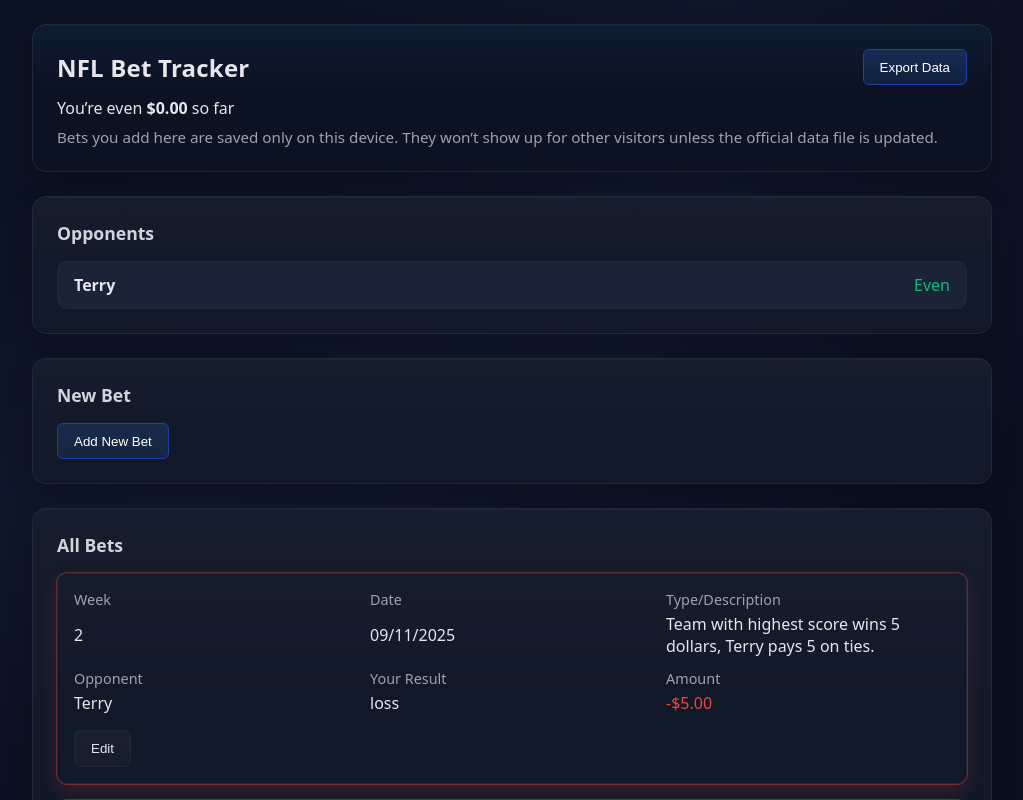
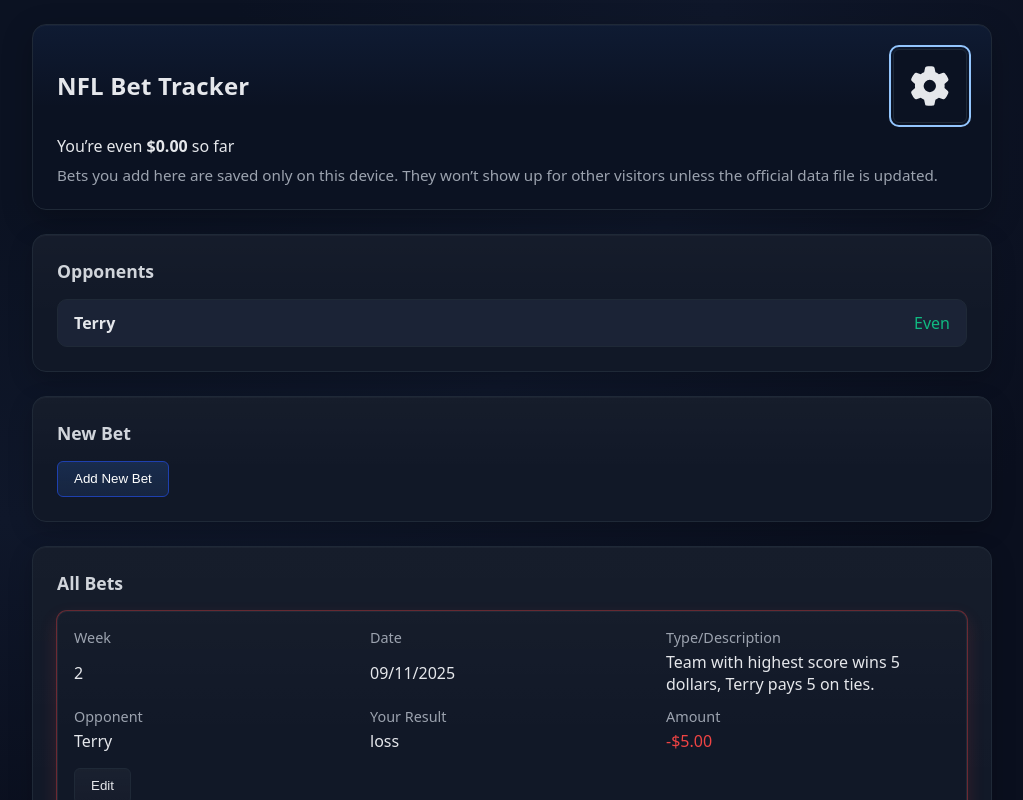
Before and after one commit to mgooood/nfl-bet-tracker, a React (Vite) app: page / in a window 1280 px wide. Shown: the top 800 px of the page, without its empty margins (128-1151 px from the left). Built offline with nearby package versions, Linux system fonts and the light colour scheme.

Commit message:
made some improvements: - add clear local storage button - added gear button to hide clear and export buttons - styled these new features

```diff
--- a/src/App.jsx
+++ b/src/App.jsx
@@ -3,7 +3,7 @@
 import OpponentSummary from './components/OpponentSummary.jsx'
 import AddBetForm from './components/AddBetForm.jsx'
 import BetsList from './components/BetsList.jsx'
-import { readLocalBets, saveLocalBets, fetchPublicBets } from './utils/storage.js'
+import { readLocalBets, saveLocalBets, fetchPublicBets, clearLocalBets } from './utils/storage.js'
 import { normalizeBet, signedAmountForBet } from './utils/format.js'
 
 function App() {
@@ -91,9 +91,35 @@
     URL.revokeObjectURL(url)
   }
 
+  // Clear local storage and immediately reseed from the official public data (Option B).
+  // We briefly set `loaded` to false to pause the persistence effect so we don't
+  // write an empty array back to storage during the transition. This keeps the
+  // side-effects minimal and predictable.
+  async function handleClear() {
+    const confirmed = window.confirm(
+      'This will remove your local changes on this device and reload official seed data. Continue?'
+    )
+    if (!confirmed) return
+
+    try {
+      // Pause persistence and show immediate UI feedback
+      setLoaded(false)
+      setBets([])
+      clearLocalBets()
+
+      // Reseed from public/bets.json and restore normal persistence
+      const seeded = await fetchPublicBets()
+      setBets(seeded)
+      setLoaded(true)
+    } catch {
+      // In case of a fetch error we still leave the UI empty and re-enable persistence
+      setLoaded(true)
+    }
+  }
+
   return (
     <div className="app">
-      <Header totalBalance={totalBalance} onExport={handleExport} />
+      <Header totalBalance={totalBalance} onExport={handleExport} onClear={handleClear} />
       <main className="content" role="main">
         <OpponentSummary summary={opponentSummary} />
         <AddBetForm
--- a/src/components/Header.jsx
+++ b/src/components/Header.jsx
@@ -1,14 +1,108 @@
+import { useEffect, useRef, useState } from 'react'
 import { formatCurrency, formatCurrencyUnsigned } from '../utils/format.js'
 
-// Header component: title, export button, total balance, and persistence note.
-export default function Header({ totalBalance, onExport }) {
+// Header component: title, total balance, note, and a Settings gear that opens a panel
+// with utility actions (Export JSON, Clear Local Data). Mobile-first and accessible.
+export default function Header({ totalBalance, onExport, onClear }) {
+  const [isMenuOpen, setIsMenuOpen] = useState(false)
+  const menuRef = useRef(null)
+  const gearRef = useRef(null)
+  const firstItemRef = useRef(null)
+
+  // Close on outside click
+  useEffect(() => {
+    if (!isMenuOpen) return
+    function onDocPointerDown(e) {
+      if (!menuRef.current) return
+      if (menuRef.current.contains(e.target) || gearRef.current?.contains(e.target)) return
+      setIsMenuOpen(false)
+    }
+    document.addEventListener('mousedown', onDocPointerDown)
+    document.addEventListener('touchstart', onDocPointerDown)
+    return () => {
+      document.removeEventListener('mousedown', onDocPointerDown)
+      document.removeEventListener('touchstart', onDocPointerDown)
+    }
+  }, [isMenuOpen])
+
+  // Focus management: when opening, focus the first item; when closing, return to gear
+  useEffect(() => {
+    if (isMenuOpen) {
+      firstItemRef.current?.focus()
+    } else {
+      gearRef.current?.focus()
+    }
+  }, [isMenuOpen])
+
+  // Keyboard handling for Escape to close
+  useEffect(() => {
+    if (!isMenuOpen) return
+    function onKeyDown(e) {
+      if (e.key === 'Escape') {
+        setIsMenuOpen(false)
+      }
+    }
+    document.addEventListener('keydown', onKeyDown)
+    return () => document.removeEventListener('keydown', onKeyDown)
+  }, [isMenuOpen])
+
+  const menuId = 'settings-menu'
+
   return (
     <header className="header" role="banner">
       <div className="header-row">
         <h1 className="title">NFL Bet Tracker</h1>
-        <button className="btn btn-primary" onClick={onExport} aria-label="Export bets as JSON">
-          Export Data
-        </button>
+        <div className="settings" style={{ position: 'relative' }}>
+          <button
+            ref={gearRef}
+            type="button"
+            className="btn settings-gear"
+            aria-label="Open settings"
+            aria-haspopup="menu"
+            aria-expanded={isMenuOpen}
+            aria-controls={menuId}
+            onClick={() => setIsMenuOpen((v) => !v)}
+          >
+            {/* Font Awesome solid gear (inline path), filled with currentColor */}
+            <svg viewBox="0 0 512 512" aria-hidden="true">
+              <path fill="currentColor" d="M495.9 166.6c3.2 8.7 .5 18.4-6.4 24.6l-43.3 39.4c1.1 8.3 1.7 16.8 1.7 25.4s-.6 17.1-1.7 25.4l43.3 39.4c6.9 6.2 9.6 15.9 6.4 24.6c-4.4 11.9-9.7 23.3-15.8 34.3l-4.7 8.1c-6.6 11-14 21.4-22.1 31.2c-5.9 7.2-15.7 9.6-24.5 6.8l-55.7-17.7c-13.4 10.3-28.2 18.9-44 25.4l-12.5 57.1c-2 9.1-9 16.3-18.2 17.8c-13.8 2.3-28 3.5-42.5 3.5s-28.7-1.2-42.5-3.5c-9.2-1.5-16.2-8.7-18.2-17.8l-12.5-57.1c-15.8-6.5-30.6-15.1-44-25.4L83.1 425.9c-8.8 2.8-18.6 .3-24.5-6.8c-8.1-9.8-15.5-20.2-22.1-31.2l-4.7-8.1c-6.1-11-11.4-22.4-15.8-34.3c-3.2-8.7-.5-18.4 6.4-24.6l43.3-39.4C64.6 273.1 64 264.6 64 256s.6-17.1 1.7-25.4L22.4 191.2c-6.9-6.2-9.6-15.9-6.4-24.6c4.4-11.9 9.7-23.3 15.8-34.3l4.7-8.1c6.6-11 14-21.4 22.1-31.2c5.9-7.2 15.7-9.6 24.5-6.8l55.7 17.7c13.4-10.3 28.2-18.9 44-25.4l12.5-57.1c2-9.1 9-16.3 18.2-17.8C227.3 1.2 241.5 0 256 0s28.7 1.2 42.5 3.5c9.2 1.5 16.2 8.7 18.2 17.8l12.5 57.1c15.8 6.5 30.6 15.1 44 25.4l55.7-17.7c8.8-2.8 18.6-.3 24.5 6.8c8.1 9.8 15.5 20.2 22.1 31.2l4.7 8.1c6.1 11 11.4 22.4 15.8 34.3zM256 336a80 80 0 1 0 0-160 80 80 0 1 0 0 160z"/>
+            </svg>
+          </button>
+
+          {isMenuOpen && (
+            <div
+              ref={menuRef}
+              id={menuId}
+              className="settings-panel"
+              role="menu"
+              aria-label="Settings"
+            >
+              <button
+                ref={firstItemRef}
+                type="button"
+                className="settings-item"
+                role="menuitem"
+                onClick={() => {
+                  setIsMenuOpen(false)
+                  onExport?.()
+                }}
+              >
+                Export Bets (JSON)
+              </button>
+              <button
+                type="button"
+                className="settings-item settings-item--danger"
+                role="menuitem"
+                onClick={() => {
+                  setIsMenuOpen(false)
+                  onClear?.()
+                }}
+              >
+                Clear Local Data
+              </button>
+            </div>
+          )}
+        </div>
       </div>
       <p className="total" aria-live="polite">
         {totalBalance > 0 && (
--- a/src/index.css
+++ b/src/index.css
@@ -17,9 +17,9 @@
   --focus-ring: 2px solid #93c5fd; /* blue-300 */
 
   /* Outcome glows (very subtle) */
-  --glow-win-ring: rgba(16, 185, 129, 0.35);   /* emerald-500 @ 35% */
+  --glow-win-ring: rgba(16, 185, 129, 0.35); /* emerald-500 @ 35% */
   --glow-win-ambient: rgba(16, 185, 129, 0.18);
-  --glow-loss-ring: rgba(239, 68, 68, 0.35);   /* red-500 @ 35% */
+  --glow-loss-ring: rgba(239, 68, 68, 0.35); /* red-500 @ 35% */
   --glow-loss-ambient: rgba(239, 68, 68, 0.18);
 
   /* Typography & spacing */
@@ -128,6 +128,62 @@
   margin: var(--space-2) 0 0;
   color: var(--color-muted);
   font-size: 0.95rem;
+}
+
+/* Settings (gear menu) */
+.settings-gear {
+  display: inline-flex;
+  align-items: center;
+  justify-content: center;
+  width: 4.6rem; /* 10% smaller than doubled */
+  height: 4.6rem;
+  padding: 0;
+  border-radius: 9999px;
+  background: var(--color-input);
+}
+
+.settings-gear svg {
+  color: var(--color-text);
+  width: 2.5rem; /* 10% smaller than doubled */
+  height: 2.5rem;
+}
+
+.settings-panel {
+  position: absolute;
+  top: 100%;
+  right: 0;
+  margin-top: var(--space-2);
+  background: var(--color-surface);
+  border: 1px solid var(--color-border);
+  border-radius: var(--radius-md);
+  min-width: 220px;
+  padding: var(--space-2);
+  box-shadow: 0 10px 24px rgba(0, 0, 0, 0.3);
+  z-index: 10;
+}
+
+.settings-item {
+  appearance: none;
+  display: block;
+  width: 100%;
+  text-align: left;
+  background: transparent;
+  color: var(--color-text);
+  border: 0;
+  border-radius: var(--radius-sm);
+  padding: 0.75rem 0.9rem;
+  font-size: 0.95rem;
+  cursor: pointer;
+}
+
+.settings-item:hover,
+.settings-item:focus-visible {
+  background: var(--color-input);
+  outline: none;
+}
+
+.settings-item--danger {
+  color: var(--color-negative);
 }
 
 /* Panels */
@@ -322,14 +378,11 @@
 
 /* Outcome modifiers using a gentle glow. Pending has no modifier. */
 .bet--win {
-  box-shadow:
-    0 0 0 1px var(--glow-win-ring),
-    0 8px 18px var(--glow-win-ambient);
+  box-shadow: 0 0 0 1px var(--glow-win-ring), 0 8px 18px var(--glow-win-ambient);
 }
 
 .bet--loss {
-  box-shadow:
-    0 0 0 1px var(--glow-loss-ring),
+  box-shadow: 0 0 0 1px var(--glow-loss-ring),
     0 8px 18px var(--glow-loss-ambient);
 }
 
--- a/src/utils/storage.js
+++ b/src/utils/storage.js
@@ -35,3 +35,13 @@
     return []
   }
 }
+
+// Clear only this app's stored bets key from localStorage.
+// Avoid using localStorage.clear() to not wipe other apps on the same origin.
+export function clearLocalBets() {
+  try {
+    localStorage.removeItem(STORAGE_KEY)
+  } catch {
+    // ignore errors (e.g., storage disabled)
+  }
+}
```
